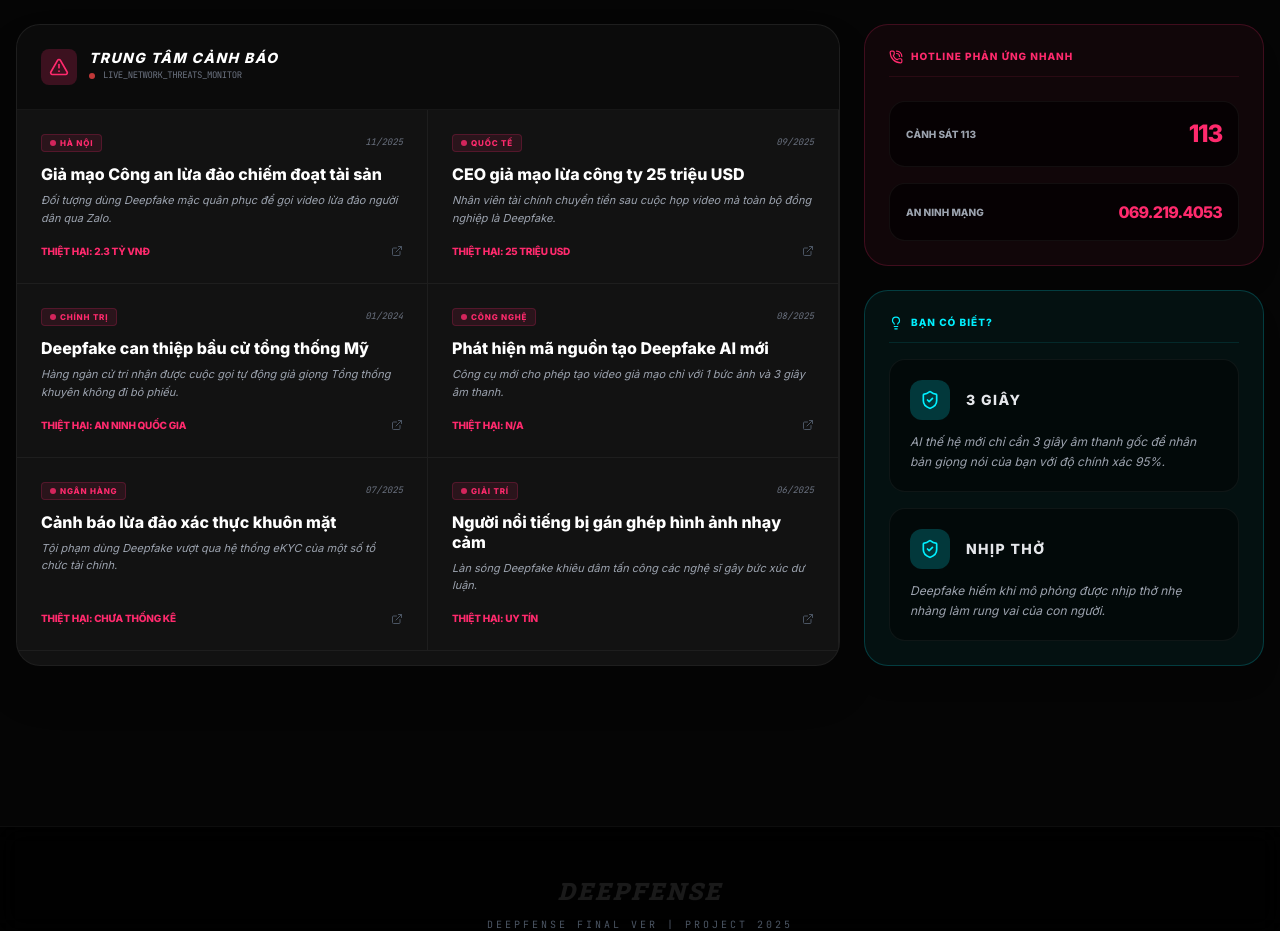
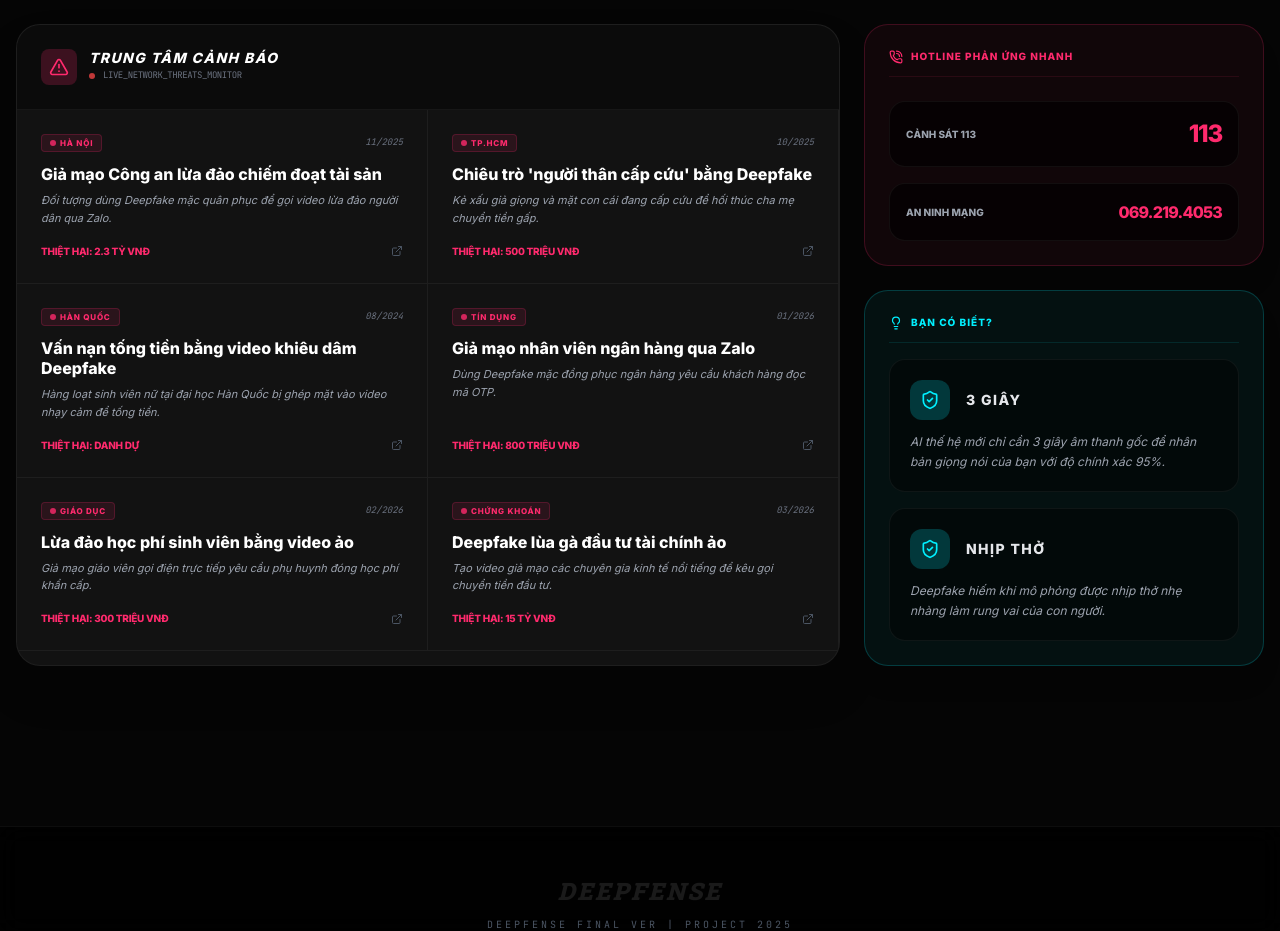
Before and after one commit to youhideslow28/deepfense.online, a React (Vite) app: page / in a window 1280 px wide. Shown: the part 1240-2171 px from the top of the page. Built offline with nearby package versions, Linux system fonts and the light colour scheme; no server answers; the database is empty.

Commit message:
cap nhat he thong

```diff
--- a/data.ts
+++ b/data.ts
@@ -252,42 +252,42 @@ export const PERSONALITY_QUESTIONS: Record<Language, PersonalityQuestion[]> = {
 export const NEWS_DATA: Record<Language, NewsItem[]> = {
   vi: [
     { tag: "HÀ NỘI", title: "Giả mạo Công an lừa đảo chiếm đoạt tài sản", date: "11/2025", loss: "2.3 Tỷ VNĐ", desc: "Đối tượng dùng Deepfake mặc quân phục để gọi video lừa đảo người dân qua Zalo.", url: "https://vtv.vn" },
-    { tag: "QUỐC TẾ", title: "CEO giả mạo lừa công ty 25 triệu USD", date: "09/2025", loss: "25 Triệu USD", desc: "Nhân viên tài chính chuyển tiền sau cuộc họp video mà toàn bộ đồng nghiệp là Deepfake.", url: "https://cnn.com" },
     { tag: "TP.HCM", title: "Chiêu trò 'người thân cấp cứu' bằng Deepfake", date: "10/2025", loss: "500 Triệu VNĐ", desc: "Kẻ xấu giả giọng và mặt con cái đang cấp cứu để hối thúc cha mẹ chuyển tiền gấp.", url: "https://tuoitre.vn" },
-    { tag: "CÔNG NGHỆ", title: "Phát hiện mã nguồn tạo Deepfake AI mới", date: "08/2025", loss: "N/A", desc: "Công cụ mới cho phép tạo video giả mạo chỉ với 1 bức ảnh và 3 giây âm thanh.", url: "https://tinhte.vn" },
-    { tag: "NGÂN HÀNG", title: "Cảnh báo lừa đảo xác thực khuôn mặt", date: "07/2025", loss: "Chưa thống kê", desc: "Tội phạm dùng Deepfake vượt qua hệ thống eKYC của một số tổ chức tài chính.", url: "https://vnexpress.net" },
-    { tag: "GIẢI TRÍ", title: "Người nổi tiếng bị gán ghép hình ảnh nhạy cảm", date: "06/2025", loss: "Uy tín", desc: "Làn sóng Deepfake khiêu dâm tấn công các nghệ sĩ gây bức xúc dư luận.", url: "https://zingnews.vn" },
-    { tag: "CẢNH BÁO", title: "Cuộc gọi video vay tiền bùng phát cuối năm", date: "12/2025", loss: "Hàng tỷ đồng", desc: "Tội phạm lợi dụng dịp lễ tết để giả mạo người thân vay tiền, mượn vốn khẩn cấp.", url: "#" },
-    { tag: "TÍN DỤNG", title: "Giả mạo nhân viên ngân hàng qua Zalo", date: "01/2026", loss: "800 Triệu VNĐ", desc: "Dùng Deepfake mặc đồng phục ngân hàng yêu cầu khách hàng đọc mã OTP.", url: "#" },
-    { tag: "GIÁO DỤC", title: "Lừa đảo học phí sinh viên bằng video ảo", date: "02/2026", loss: "300 Triệu VNĐ", desc: "Giả mạo giáo viên gọi điện trực tiếp yêu cầu phụ huynh đóng học phí khẩn cấp.", url: "#" },
-    { tag: "CHỨNG KHOÁN", title: "Deepfake lùa gà đầu tư tài chính ảo", date: "03/2026", loss: "15 Tỷ VNĐ", desc: "Tạo video giả mạo các chuyên gia kinh tế nổi tiếng để kêu gọi chuyển tiền đầu tư.", url: "#" },
-    { tag: "TÌNH CẢM", title: "Mất trắng sau cuộc gọi với 'người yêu Tây'", date: "02/2026", loss: "2 Tỷ VNĐ", desc: "Kẻ gian dùng AI tạo khuôn mặt nam giới ngoại quốc gọi điện hẹn hò qua Telegram.", url: "#" },
-    { tag: "DOANH NGHIỆP", title: "Kế toán chuyển nhầm tiền do sếp gọi video", date: "01/2026", loss: "5 Tỷ VNĐ", desc: "Cuộc họp nội bộ bị giả mạo hoàn toàn từ hình ảnh đến giọng nói của Giám đốc.", url: "#" },
-    { tag: "TOÀN CẦU", title: "Tập đoàn kỹ thuật Anh mất 25 triệu USD", date: "02/2024", loss: "25 Triệu USD", desc: "Nhân viên tài chính chuyển khoản sau cuộc họp video với 'Giám đốc' và 'đồng nghiệp' hoàn toàn do AI tạo ra.", url: "#" },
-    { tag: "CHÍNH TRỊ", title: "Deepfake can thiệp bầu cử tổng thống Mỹ", date: "01/2024", loss: "An ninh quốc gia", desc: "Hàng ngàn cử tri nhận được cuộc gọi tự động giả giọng Tổng thống khuyên không đi bỏ phiếu.", url: "#" },
-    { tag: "DOANH NGHIỆP", title: "Giám đốc điều hành Ferrari suýt sập bẫy", date: "07/2024", loss: "Trọng yếu", desc: "Kẻ gian dùng AI giả giọng CEO Ferrari nhắn tin và gọi điện yêu cầu thực hiện thương vụ thâu tóm bí mật.", url: "#" },
-    { tag: "HÀN QUỐC", title: "Lừa đảo tống tiền bằng video khiêu dâm giả", date: "08/2024", loss: "Danh dự & Tài sản", desc: "Trường đại học Hàn Quốc chấn động vì hàng loạt sinh viên nữ bị ghép mặt vào video nhạy cảm để tống tiền.", url: "#" },
-    { tag: "TÀI CHÍNH", title: "Giám đốc Binance bị giả mạo trên YouTube", date: "05/2024", loss: "Hàng triệu USD", desc: "Hàng loạt livestream dùng Deepfake người nổi tiếng quảng bá các dự án tiền mã hóa lừa đảo.", url: "#" },
-    { tag: "SINGAPORE", title: "Giả mạo con cái đi du học bị bắt cóc", date: "11/2024", loss: "1.2 Triệu USD", desc: "Phụ huynh nhận được video call con mình đang bị trói và khóc lóc kêu cứu, thực chất là do AI tạo ra.", url: "#" }
+    { tag: "CẢNH BÁO", title: "Cuộc gọi video vay tiền bùng phát cuối năm", date: "12/2025", loss: "Hàng tỷ đồng", desc: "Tội phạm lợi dụng dịp lễ tết để giả mạo người thân vay tiền, mượn vốn khẩn cấp.", url: "https://dantri.com.vn" },
+    { tag: "TÍN DỤNG", title: "Giả mạo nhân viên ngân hàng qua Zalo", date: "01/2026", loss: "800 Triệu VNĐ", desc: "Dùng Deepfake mặc đồng phục ngân hàng yêu cầu khách hàng đọc mã OTP.", url: "https://vneconomy.vn" },
+    { tag: "GIÁO DỤC", title: "Lừa đảo học phí sinh viên bằng video ảo", date: "02/2026", loss: "300 Triệu VNĐ", desc: "Giả mạo giáo viên gọi điện trực tiếp yêu cầu phụ huynh đóng học phí khẩn cấp.", url: "https://giaoduc.net.vn" },
+    { tag: "CHỨNG KHOÁN", title: "Deepfake lùa gà đầu tư tài chính ảo", date: "03/2026", loss: "15 Tỷ VNĐ", desc: "Tạo video giả mạo các chuyên gia kinh tế nổi tiếng để kêu gọi chuyển tiền đầu tư.", url: "https://cafef.vn" },
+    { tag: "TÌNH CẢM", title: "Mất trắng sau cuộc gọi với 'người yêu Tây'", date: "02/2026", loss: "2 Tỷ VNĐ", desc: "Kẻ gian dùng AI tạo khuôn mặt nam giới ngoại quốc gọi điện hẹn hò qua Telegram.", url: "https://vietnamnet.vn" },
+    { tag: "DOANH NGHIỆP", title: "Kế toán chuyển nhầm 5 tỷ do sếp gọi video", date: "01/2026", loss: "5 Tỷ VNĐ", desc: "Cuộc họp nội bộ bị giả mạo hoàn toàn từ hình ảnh đến giọng nói của Giám đốc.", url: "https://vtv.vn" },
+    { tag: "NGÂN HÀNG", title: "Cảnh báo lừa đảo qua mặt eKYC khuôn mặt", date: "07/2025", loss: "Chưa thống kê", desc: "Tội phạm dùng Deepfake vượt qua hệ thống xác thực của một số tổ chức tài chính.", url: "https://vnexpress.net" },
+    { tag: "GIẢI TRÍ", title: "Làn sóng ghép mặt nghệ sĩ vào video nhạy cảm", date: "06/2025", loss: "Uy tín", desc: "Công nghệ Deepfake khiêu dâm tấn công các nghệ sĩ gây bức xúc dư luận.", url: "https://thanhnien.vn" },
+    { tag: "TOÀN CẦU", title: "Tập đoàn đa quốc gia mất trắng 25 triệu USD", date: "02/2024", loss: "25 Triệu USD", desc: "Nhân viên tài chính chuyển khoản sau cuộc họp video với 'Giám đốc' và 'đồng nghiệp' hoàn toàn do AI tạo ra.", url: "https://www.bbc.com" },
+    { tag: "CHÍNH TRỊ", title: "Deepfake can thiệp bầu cử tổng thống Mỹ", date: "01/2024", loss: "An ninh quốc gia", desc: "Hàng ngàn cử tri nhận được cuộc gọi tự động giả giọng Tổng thống khuyên không đi bỏ phiếu.", url: "https://www.reuters.com" },
+    { tag: "TỶ PHÚ", title: "CEO Ferrari suýt sập bẫy lừa đảo qua WhatsApp", date: "07/2024", loss: "Trọng yếu", desc: "Kẻ gian dùng AI giả giọng CEO Ferrari nhắn tin và gọi điện yêu cầu thực hiện thương vụ thâu tóm bí mật.", url: "https://www.bloomberg.com" },
+    { tag: "HÀN QUỐC", title: "Vấn nạn tống tiền bằng video khiêu dâm Deepfake", date: "08/2024", loss: "Danh dự", desc: "Hàng loạt sinh viên nữ tại đại học Hàn Quốc bị ghép mặt vào video nhạy cảm để tống tiền.", url: "https://koreatimes.co.kr" },
+    { tag: "TÀI CHÍNH", title: "Livestream giả mạo CEO Binance lừa tiền ảo", date: "05/2024", loss: "Hàng triệu USD", desc: "Livestream dùng Deepfake người nổi tiếng quảng bá các dự án tiền mã hóa lừa đảo.", url: "https://cointelegraph.com" },
+    { tag: "SINGAPORE", title: "Giả mạo học sinh du học bị bắt cóc tống tiền", date: "11/2024", loss: "1.2 Triệu USD", desc: "Phụ huynh nhận được video call con mình đang bị trói và khóc lóc kêu cứu, thực chất do AI tạo ra.", url: "https://www.straitstimes.com" },
+    { tag: "UAE", title: "Ngân hàng bị trộm 35 triệu USD bằng giọng nói ảo", date: "10/2021", loss: "35 Triệu USD", desc: "Băng nhóm dùng công nghệ nhân bản giọng nói của giám đốc công ty để yêu cầu ngân hàng chuyển tiền.", url: "https://www.forbes.com" },
+    { tag: "CÔNG NGHỆ", title: "Mã nguồn AI tạo video giả chỉ với 3 giây âm thanh", date: "08/2025", loss: "N/A", desc: "Công cụ mới cho phép tạo video giả mạo mượt mà chỉ với 1 bức ảnh và 3 giây âm thanh.", url: "https://tinhte.vn" }
   ],
   en: [
-    { tag: "HANOI", title: "Fake Police Officer Property Fraud", date: "11/2025", loss: "$100k", desc: "Subjects used Deepfake uniforms for video call scams via Zalo.", url: "https://vtv.vn" },
-    { tag: "INTL", title: "Fake CEO Scams Company for $25M", date: "09/2025", loss: "$25M", desc: "Finance employee transferred funds after a video call where all participants were Deepfakes.", url: "https://cnn.com" },
-    { tag: "HCMC", title: "'Emergency' Scam using Deepfake Tech", date: "10/2025", loss: "$20k", desc: "Scammers spoof children's voices and faces in fake emergency situations to rush parents.", url: "https://tuoitre.vn" },
-    { tag: "TECH", title: "New Deepfake AI Source Code Discovered", date: "08/2025", loss: "N/A", desc: "A new tool allows generating fake videos with just 1 photo and 3 seconds of audio.", url: "https://tinhte.vn" },
-    { tag: "BANKING", title: "Facial Authentication Scam Warning", date: "07/2025", loss: "TBD", desc: "Criminals use Deepfake to bypass eKYC systems of several financial organizations.", url: "https://vnexpress.net" },
-    { tag: "ENT", title: "Celebrities Targeted by Non-consensual Deepfakes", date: "06/2025", loss: "Reputation", desc: "Wave of pornographic Deepfakes attacking artists causes public outrage.", url: "https://zingnews.vn" },
-    { tag: "WARNING", title: "End-of-Year Loan Video Call Scams Surge", date: "12/2025", loss: "Millions", desc: "Criminals exploit holidays to impersonate relatives needing urgent loans.", url: "#" },
-    { tag: "CREDIT", title: "Fake Bank Employee via Messaging Apps", date: "01/2026", loss: "$35k", desc: "Deepfaked bank staff uniforms used to trick victims into sharing OTP codes.", url: "#" },
-    { tag: "EDUCATION", title: "Student Tuition Fraud via Virtual Video", date: "02/2026", loss: "$12k", desc: "Fake teachers calling parents directly demanding urgent tuition payments.", url: "#" },
-    { tag: "STOCK", title: "Deepfake Financial Investment Scam", date: "03/2026", loss: "$600k", desc: "Fake videos of famous economic experts urging people to transfer investment funds.", url: "#" },
-    { tag: "ROMANCE", title: "Lost Everything to a 'Foreign Lover' Call", date: "02/2026", loss: "$80k", desc: "Scammers use AI to generate attractive foreign faces for romance scams on Telegram.", url: "#" },
-    { tag: "CORP", title: "Accountant Transfers Funds to Fake Boss", date: "01/2026", loss: "$200k", desc: "An entire internal meeting was faked, including the image and voice of the Director.", url: "#" },
-    { tag: "GLOBAL", title: "British engineering firm loses $25M", date: "02/2024", loss: "$25 Million", desc: "Finance worker tricked into transferring funds after a video call with an AI-generated 'CFO'.", url: "#" },
-    { tag: "POLITICS", title: "Deepfake President interferes with elections", date: "01/2024", loss: "National Security", desc: "Thousands of voters received robocalls faking the US President's voice advising against voting.", url: "#" },
-    { tag: "CORP", title: "Ferrari executive almost fell for a scam", date: "07/2024", loss: "Critical", desc: "Scammers used AI to fake the Ferrari CEO's voice in WhatsApp messages requesting secret transfers.", url: "#" },
-    { tag: "KOREA", title: "Sextortion using fake pornographic videos", date: "08/2024", loss: "Reputation & Assets", desc: "Korean university shocked as female students' faces were mapped onto explicit videos for extortion.", url: "#" },
-    { tag: "CRYPTO", title: "Binance CEO impersonated on YouTube", date: "05/2024", loss: "Millions of USD", desc: "Numerous livestreams used Deepfakes of celebrities to promote crypto scam projects.", url: "#" },
-    { tag: "SINGAPORE", title: "Fake kidnapping of international student", date: "11/2024", loss: "$1.2 Million", desc: "Parents received a video call of their child crying and tied up, completely generated by AI.", url: "#" }
+    { tag: "HANOI", title: "Fake Police impersonation to steal property", date: "11/2025", loss: "$100k", desc: "Subjects used Deepfake uniforms to make scam video calls to citizens via Zalo.", url: "https://vtv.vn" },
+    { tag: "HCMC", title: "'Relative in ER' scam using Deepfake", date: "10/2025", loss: "$20k", desc: "Scammers spoofed a child's voice and face in an emergency to rush parents into wiring money.", url: "https://tuoitre.vn" },
+    { tag: "WARNING", title: "End-of-year video call loan scams surge", date: "12/2025", loss: "Millions", desc: "Criminals exploit the holiday season to impersonate relatives and ask for urgent loans.", url: "https://dantri.com.vn" },
+    { tag: "CREDIT", title: "Fake bank staff requesting OTP via Zalo", date: "01/2026", loss: "$35k", desc: "Scammers wore Deepfaked bank uniforms to trick victims into sharing their OTP codes.", url: "https://vneconomy.vn" },
+    { tag: "EDUCATION", title: "Student tuition fraud via virtual video calls", date: "02/2026", loss: "$12k", desc: "Fake teachers called parents directly via video to demand urgent tuition payments.", url: "https://giaoduc.net.vn" },
+    { tag: "STOCK", title: "Deepfake scams luring financial investors", date: "03/2026", loss: "$600k", desc: "AI-generated videos of famous economic experts urged people to invest in fake platforms.", url: "https://cafef.vn" },
+    { tag: "ROMANCE", title: "Lost everything to a fake 'Foreign Lover' call", date: "02/2026", loss: "$80k", desc: "Scammers used AI to generate attractive foreign faces for romance scams on Telegram.", url: "https://vietnamnet.vn" },
+    { tag: "CORP", title: "Accountant wires $200k after fake boss video call", date: "01/2026", loss: "$200k", desc: "An internal corporate meeting was entirely faked, including the image and voice of the Director.", url: "https://vtv.vn" },
+    { tag: "BANKING", title: "Warning on Deepfakes bypassing eKYC systems", date: "07/2025", loss: "TBD", desc: "Criminals successfully used Deepfakes to bypass facial authentication systems of several banks.", url: "https://vnexpress.net" },
+    { tag: "ENT", title: "Wave of celebrities mapped into explicit videos", date: "06/2025", loss: "Reputation", desc: "Pornographic Deepfake wave attacking artists caused public outrage and legal action.", url: "https://thanhnien.vn" },
+    { tag: "GLOBAL", title: "Multinational firm loses $25M in deepfake heist", date: "02/2024", loss: "$25 Million", desc: "Finance worker tricked into transferring funds after a video call with an AI-generated 'CFO'.", url: "https://www.bbc.com" },
+    { tag: "POLITICS", title: "Deepfake audio of President interferes with election", date: "01/2024", loss: "National Security", desc: "Thousands of voters received robocalls faking the US President's voice advising against voting.", url: "https://www.reuters.com" },
+    { tag: "BILLIONAIRE", title: "Ferrari CEO nearly falls for WhatsApp deepfake", date: "07/2024", loss: "Critical", desc: "Scammers used AI to fake the Ferrari CEO's voice requesting a secret business transfer.", url: "https://www.bloomberg.com" },
+    { tag: "KOREA", title: "Sextortion epidemic using Deepfake porn videos", date: "08/2024", loss: "Reputation", desc: "Korean university students shocked as their faces were mapped onto explicit videos for extortion.", url: "https://koreatimes.co.kr" },
+    { tag: "CRYPTO", title: "Fake Binance CEO livestream scams crypto investors", date: "05/2024", loss: "Millions of USD", desc: "Livestreams used Deepfakes of the Binance CEO to promote fraudulent cryptocurrency projects.", url: "https://cointelegraph.com" },
+    { tag: "SINGAPORE", title: "Fake kidnapping of international student for ransom", date: "11/2024", loss: "$1.2 Million", desc: "Parents received a video call of their child crying and tied up, which was entirely AI-generated.", url: "https://www.straitstimes.com" },
+    { tag: "UAE", title: "Bank robbed of $35M using AI voice cloning", date: "10/2021", loss: "$35 Million", desc: "Thieves used voice cloning tech to impersonate a company director and authorize massive transfers.", url: "https://www.forbes.com" },
+    { tag: "TECH", title: "AI generates fake video with only 3 seconds of audio", date: "08/2025", loss: "N/A", desc: "A new tool allows generating seamless fake videos using just 1 photo and 3 seconds of audio.", url: "https://tinhte.vn" }
   ]
 };
```
